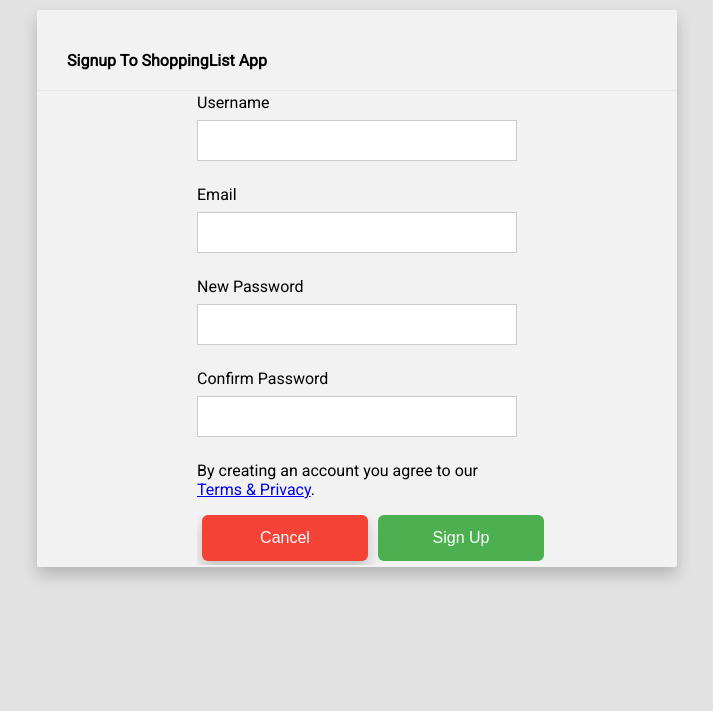
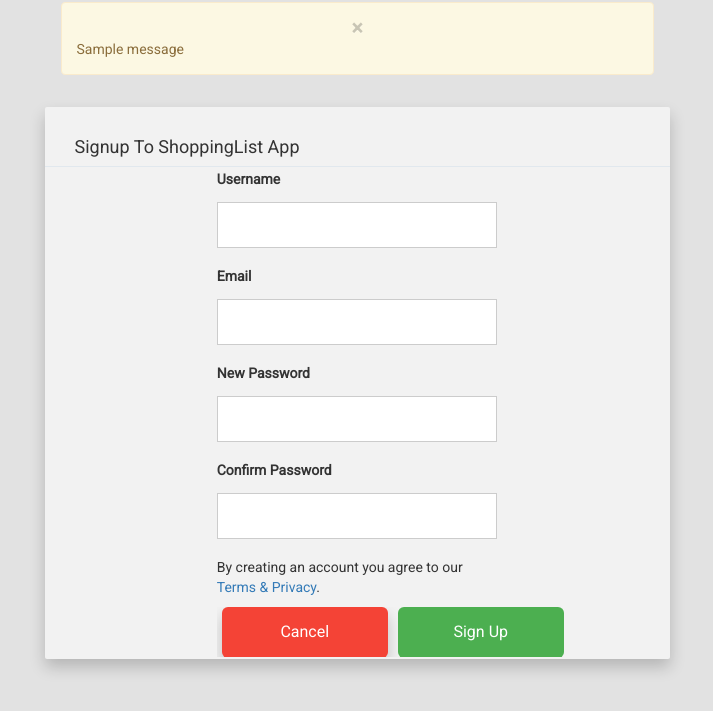
Before and after one commit to esirK/ShoppingList, a Flask app: page /signup in a window 1280 px wide. Shown: the top 711 px of the page, without its empty margins (283-996 px from the left). Run offline with Flask 2, Linux system fonts and the light colour scheme; one stand-in notice (Sample message) is shown; some libraries are stand-ins or nearby versions.

Commit message:
Add display flash messages and reduce code repeat

```diff
--- a/app/templates/base.html
+++ b/app/templates/base.html
@@ -1,8 +1,11 @@
 {% extends "bootstrap/base.html" %}
 {% block title %}Shopping List APP{% endblock %}
+{% block head %}
+{{ super() }}
+{% endblock %}
 {% block navbar %}
 <div class="navbar navbar-inverse" role="navigation">
-    <div class="container">
+    <div class="container-fluid">
         <div class="navbar-header">
             <a class="navbar-brand" href="/">ShoppingListApp</a>
         </div>
@@ -15,8 +18,17 @@
     </div>
 </div>
 {% endblock %}
+
 {% block content %}
-<div class="container">
+<div class="container-fluid">
+    <div class="container">
+        {% for message in get_flashed_messages() %}
+        <div class="alert alert-warning">
+            <button type="button" class="close" data-dismiss="alert">&times;</button>
+            {{ message }}
+        </div>
+        {% endfor %}
+    </div>
     {% block page_content %}{% endblock %}
 </div>
 {% endblock %}
--- a/app/templates/signup.html
+++ b/app/templates/signup.html
@@ -1,15 +1,25 @@
 <!DOCTYPE html>
+{% extends "base.html" %}
+
 {% from "_render_field.html" import render_field %}
 <html lang="en">
+{% block head %}
+
+{{ super() }}
+
 <head>
     <meta charset="UTF-8">
     <link rel="stylesheet" href="{{ url_for('static',filename='main.css') }}">
     <link href="https://fonts.googleapis.com/css?family=Roboto:400,300,100" rel="stylesheet">
     <title>SignUp</title>
 </head>
+{% endblock %}
+
+{% block navbar %}
+{% endblock %}
 
 <body>
-
+{% block page_content %}
 <form class="card" method="post" action="/signup">
     <div class="form-header">
         <h4>Signup To ShoppingList App</h4>
@@ -34,6 +44,6 @@
         </div>
     </div>
 </form>
-
+{% endblock %}
 </body>
 </html>
```
Also changed, not shown: app/templates/userdashboard.html (+9 -0 lines).
